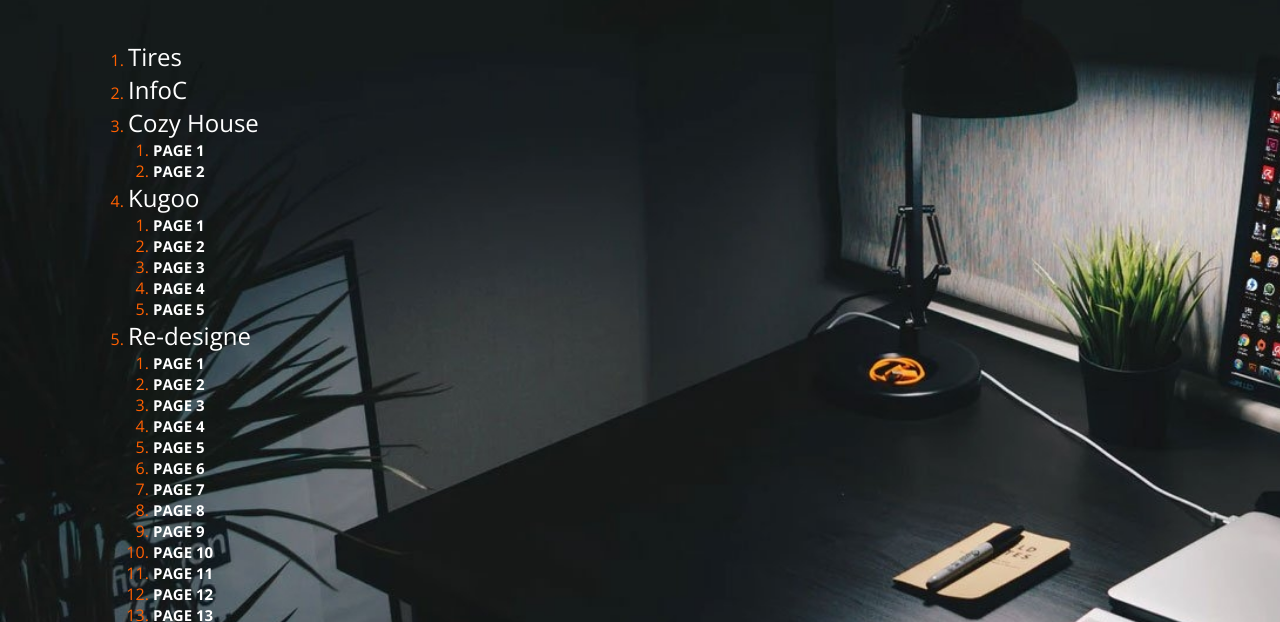
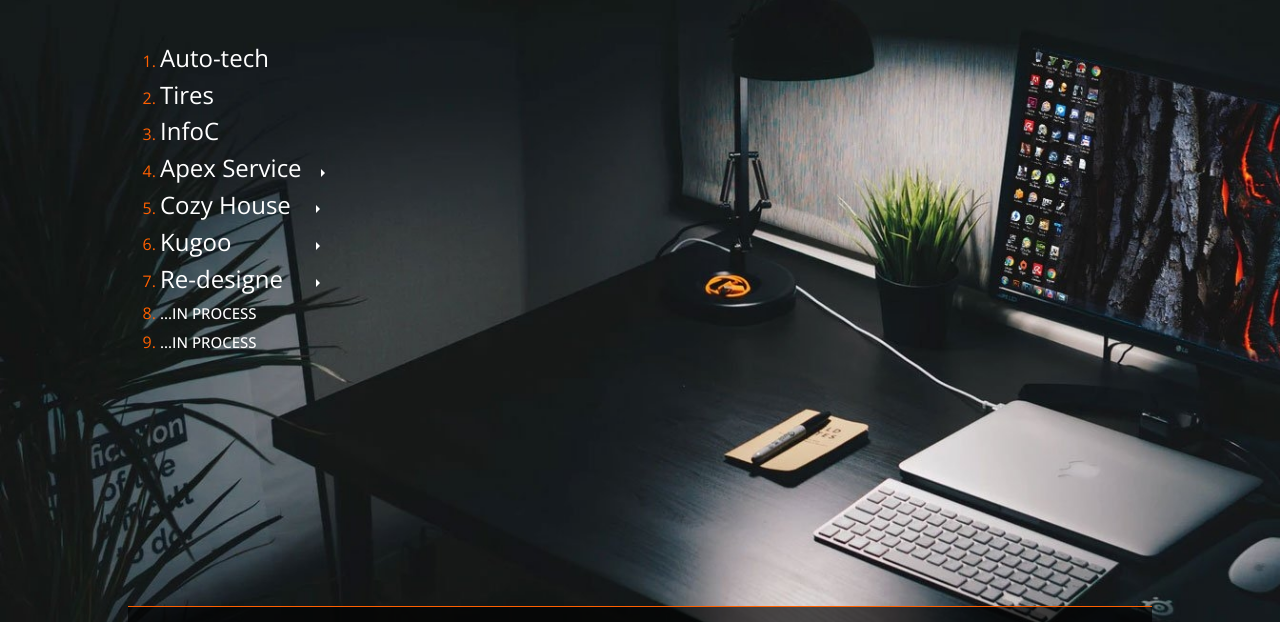
Before and after one commit to bobrovandrei/work, a plain HTML site: page page2/index.html in a window 1280 px wide. Shown: the part 79-701 px from the top of the page. Drawn offline with nearby package versions, Linux system fonts and the light colour scheme; files whose address does not match are found by name.

Commit message:
fix page2

```diff
--- a/page2/index.html
+++ b/page2/index.html
@@ -5,6 +5,8 @@
     <meta charset="UTF-8">
     <meta http-equiv="X-UA-Compatible" content="IE=edge">
     <meta name="viewport" content="width=device-width, initial-scale=1.0">
+    <link href="https://cdn.jsdelivr.net/npm/bootstrap@5.0.2/dist/css/bootstrap.min.css" rel="stylesheet"
+        integrity="sha384-EVSTQN3/azprG1Anm3QDgpJLIm9Nao0Yz1ztcQTwFspd3yD65VohhpuuCOmLASjC" crossorigin="anonymous">
     <link rel="stylesheet" href="page2.css">
     <link rel="stylesheet" href="page2-media.css">
     <link rel="preconnect" href="https://fonts.googleapis.com">
@@ -24,11 +26,12 @@
 
             <div class="logo">
 
+                <a href="../page1/index.html">
                     <h1>
                         <span>
                             &lt; My Portfolio /&gt;</span>
                     </h1>
-
+                </a>
             </div>
 
             <div class="info">
@@ -65,6 +68,9 @@
 
         <section>
             <ol>
+                <li><a href="https://bobrovandrei.github.io/auto-tech/">
+                        <h2>Auto-tech</h2>
+                    </a></li>
                 <li><a href="https://bobrovandrei.github.io/tires/">
                         <h2>Tires</h2>
                     </a></li>
@@ -72,9 +78,32 @@
                         <h2>InfoC</h2>
                     </a></li>
                 <li>
+                    <div class="btn-group dropend">
+                        <button type="button" class="btn btn-secondary dropdown-toggle" data-bs-toggle="dropdown"
+                            aria-expanded="false" id="btn">
+                            <h2>Apex Service</h2>
+                        </button>
+                        <ul class="dropdown-menu">
+                            <li>
+                                <a href="https://bobrovandrei.github.io/sto/moto/index.html">
+                                    <h1>Page 1</h1>
+                                </a>
+                            </li>
+                            <li><a href="https://bobrovandrei.github.io/sto/auto/index.html">
+                                    <h1>Page 2</h1>
+                                </a></li>
+                        </ul>
+                    </div>
+
+                </li>
+                <li>
+                    <div class="btn-group dropend">
+                        <button type="button" class="btn btn-secondary dropdown-toggle" data-bs-toggle="dropdown"
+                            aria-expanded="false" id="btn">
                             <h2>Cozy
                                 House</h2>
-                    <ol style="    margin-left: 25px;">
+                        </button>
+                        <ul class="dropdown-menu">
                             <li>
                                 <a
                                     href="https://rolling-scopes-school.github.io/bobrovandrei-JSFE2023Q1/shelter/main/index.html">
@@ -85,12 +114,18 @@
                                     href="https://rolling-scopes-school.github.io/bobrovandrei-JSFE2023Q1/shelter/pets/index.html">
                                     <h1>Page 2</h1>
                                 </a></li>
+                        </ul>
+                    </div>
 
-                    </ol>
                 </li>
                 <li>
+
+                    <div class="btn-group dropend">
+                        <button type="button" class="btn btn-secondary dropdown-toggle" data-bs-toggle="dropdown"
+                            aria-expanded="false" id="btn">
                             <h2>Kugoo</h2>
-                    <ol style="    margin-left: 25px;">
+                        </button>
+                        <ul class="dropdown-menu">
                             <li>
                                 <a href="https://bobrovandrei.github.io/bobrov/lessons/final/kugoo/kugoo.html">
                                     <h1>Page 1</h1>
@@ -116,11 +151,18 @@
                                     <h1>Page 5</h1>
                                 </a>
                             </li>
-                    </ol>
+                        </ul>
+                    </div>
+
                 </li>
                 <li>
+
+                    <div class="btn-group dropend">
+                        <button type="button" class="btn btn-secondary dropdown-toggle" data-bs-toggle="dropdown"
+                            aria-expanded="false" id="btn">
                             <h2>Re-designe</h2>
-                    <ol style="    margin-left: 25px;">
+                        </button>
+                        <ul class="dropdown-menu">
                             <li>
                                 <a href="https://bobrovandrei.github.io/re-designe/page1/index.html">
                                     <h1>Page 1</h1>
@@ -196,13 +238,17 @@
                                     <h1>Page 15</h1>
                                 </a>
                             </li>
-                    </ol>
+                        </ul>
+                    </div>
+
                 </li>
-                <li><a href=""></a></li>
-                <li><a href=""></a></li>
-                <li><a href=""></a></li>
-                <li><a href=""></a></li>
-                <li><a href=""></a></li>
+                <li><a href="#">
+                        <h1>...in process</h1>
+                    </a></li>
+                <li><a href="#">
+                        <h1>...in process</h1>
+                    </a></li>
+
             </ol>
         </section>
 
@@ -256,6 +302,9 @@
 
 
     <script src="page1.js"></script>
+    <script src="https://cdn.jsdelivr.net/npm/bootstrap@5.0.2/dist/js/bootstrap.bundle.min.js"
+        integrity="sha384-MrcW6ZMFYlzcLA8Nl+NtUVF0sA7MsXsP1UyJoMp4YLEuNSfAP+JcXn/tWtIaxVXM"
+        crossorigin="anonymous"></script>
 </body>
 
 </html>
--- a/page2/page2.css
+++ b/page2/page2.css
@@ -16,6 +16,7 @@ body {
   display: flex;
   flex-direction: column;
   min-height: 100vh;
+  padding: 0;
 }
 
 header {
@@ -35,6 +36,7 @@ h2 {
   font-family: "Open Sans", sans-serif;
   color: white;
   font-weight: 100;
+  font-size: 1.5rem;
 }
 
 h3 {
@@ -65,6 +67,7 @@ p {
 .info ul {
   display: flex;
   gap: 30px;
+  margin: 0;
 }
 
 .info ul li {
@@ -151,7 +154,10 @@ footer {
 }
 
 hr {
-  color: #ff6000 solid 2px;
+  opacity: 1;
+  background-color: #ff6000;
+  margin: 0;
+  height: 2px;
 }
 
 .container img {
@@ -183,3 +189,41 @@ footer span {
 section li {
   color: #ff6000;
 }
+
+#btn {
+  background-color: transparent;
+  border: none;
+  margin: 0;
+  padding: 0;
+  border-radius: none;
+  display: flex;
+  align-items: center;
+  gap: 15px;
+  width: 160px;
+  justify-content: space-between;
+}
+.btn-secondary:focus {
+  box-shadow: none;
+}
+
+.dropdown-menu .show {
+  inset: 8px auto auto 0px;
+}
+.dropdown-menu {
+  background-color: transparent;
+  border: none;
+  padding: 0;
+  padding-left: 20px;
+}
+
+.dropdown-menu h1 {
+  text-transform: none;
+}
+section ol {
+  margin: 0;
+}
+
+footer ol {
+  margin: 0;
+  padding: 0;
+}
```
Also changed, not shown: page1/index.html (+6 -5 lines). Lines whose indentation alone changed are shown as unchanged.
